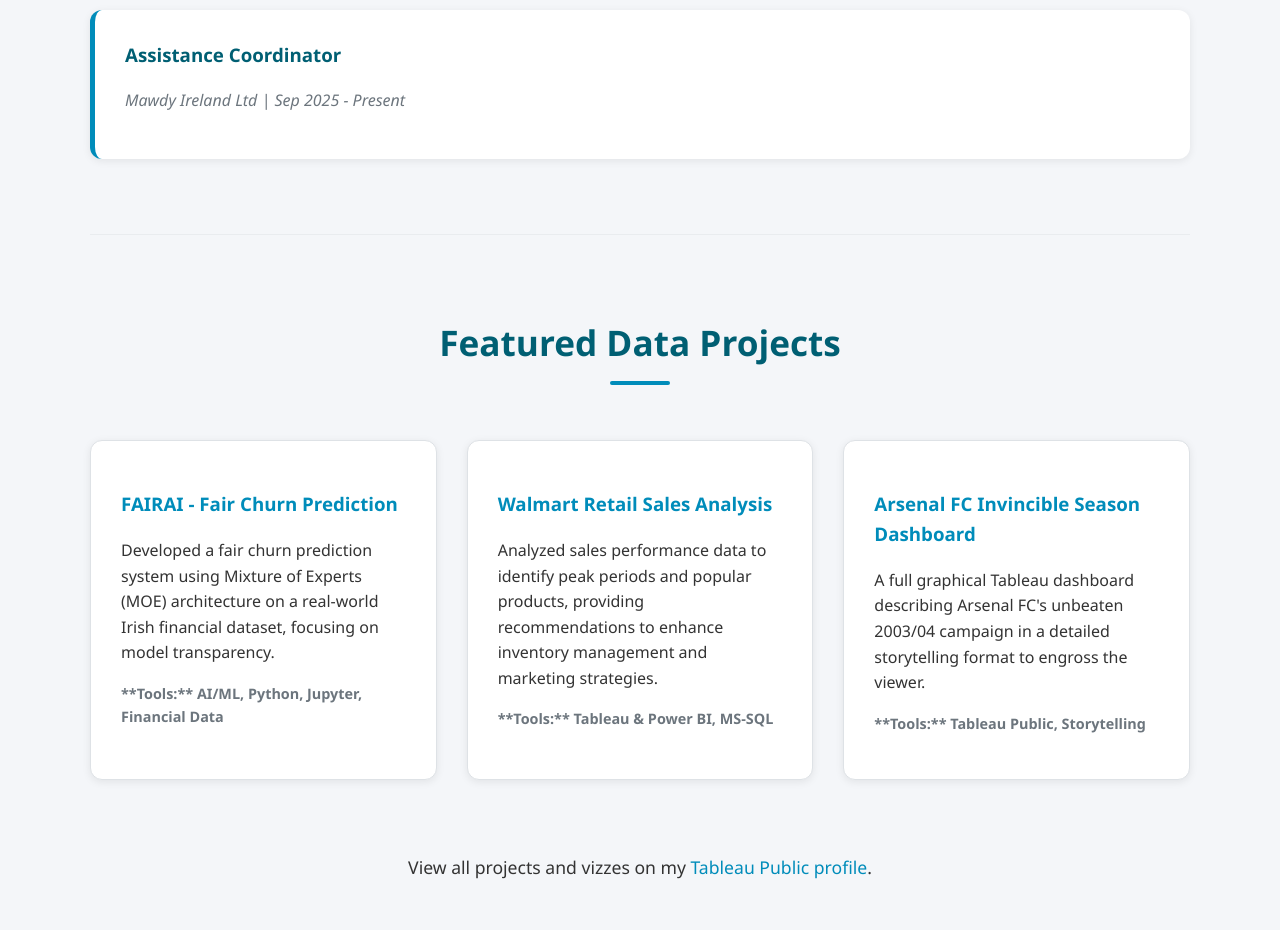
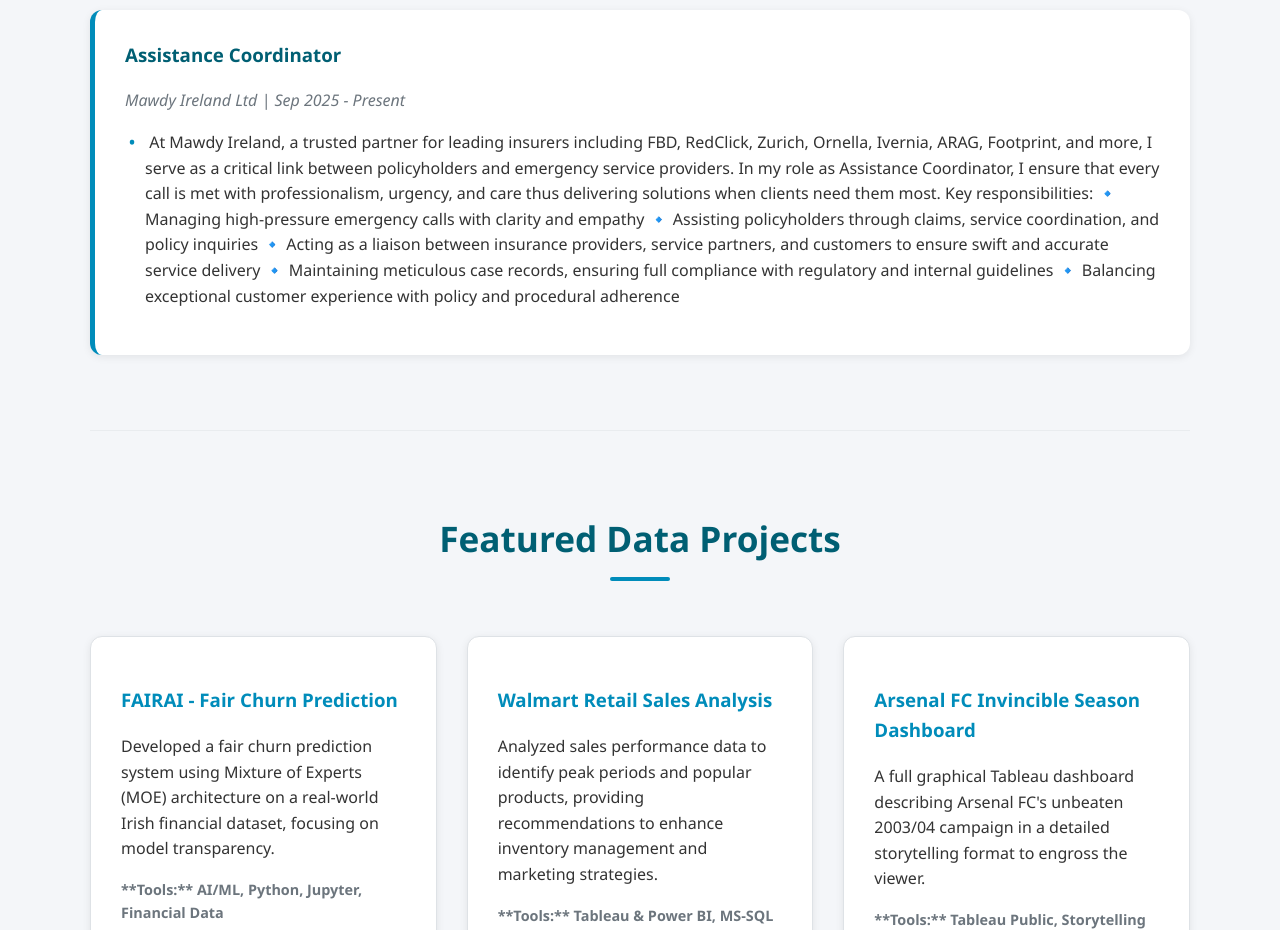
Before and after one commit to hanseldsouza3326/Personal_Portfolio-Site, a plain HTML site: page index.html in a window 1280 px wide. Shown: the part 2120-3050 px from the top of the page. Drawn offline with Linux system fonts and the light colour scheme.

Commit message:
Update Assistance Coordinator job description
Added detailed job responsibilities for Assistance Coordinator role.

```diff
--- a/index.html
+++ b/index.html
@@ -81,6 +81,18 @@
             <div class="job-card">
                 <h3>Assistance Coordinator</h3>
                 <p class="company">Mawdy Ireland Ltd | Sep 2025 - Present</p>
+                <ul>
+                    <li> At Mawdy Ireland, a trusted partner for leading insurers including FBD, RedClick, Zurich, Ornella, Ivernia, ARAG, Footprint, and more, I serve as a critical link between policyholders and emergency service providers. In my role as Assistance Coordinator, I ensure that every call is met with professionalism, urgency, and care thus delivering solutions when clients need them most.
+
+Key responsibilities:
+🔹 Managing high-pressure emergency calls with clarity and empathy
+🔹 Assisting policyholders through claims, service coordination, and policy inquiries
+🔹 Acting as a liaison between insurance providers, service partners, and customers to ensure swift and accurate service delivery
+🔹 Maintaining meticulous case records, ensuring full compliance with regulatory and internal guidelines
+🔹 Balancing exceptional customer experience with policy and procedural adherence
+</li>
+                </ul>
+
             </div>
         </section>
 
```
